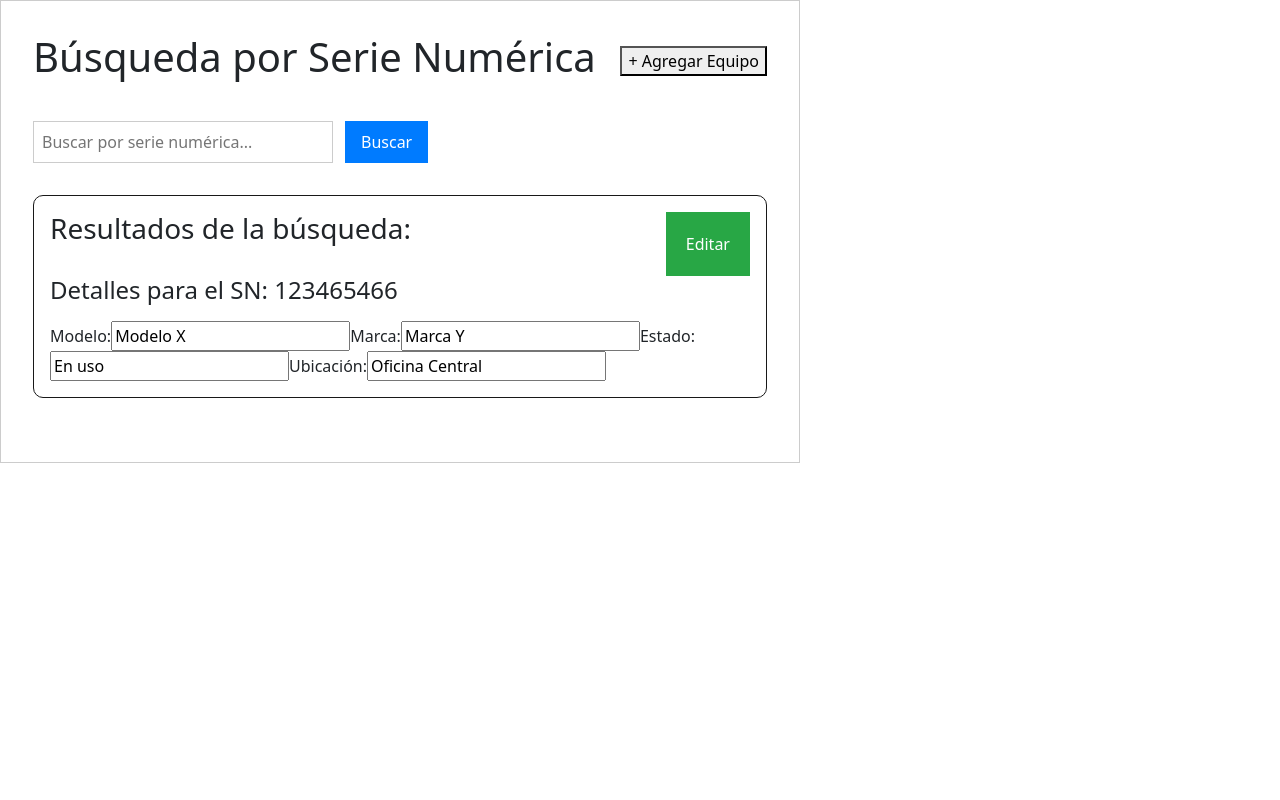
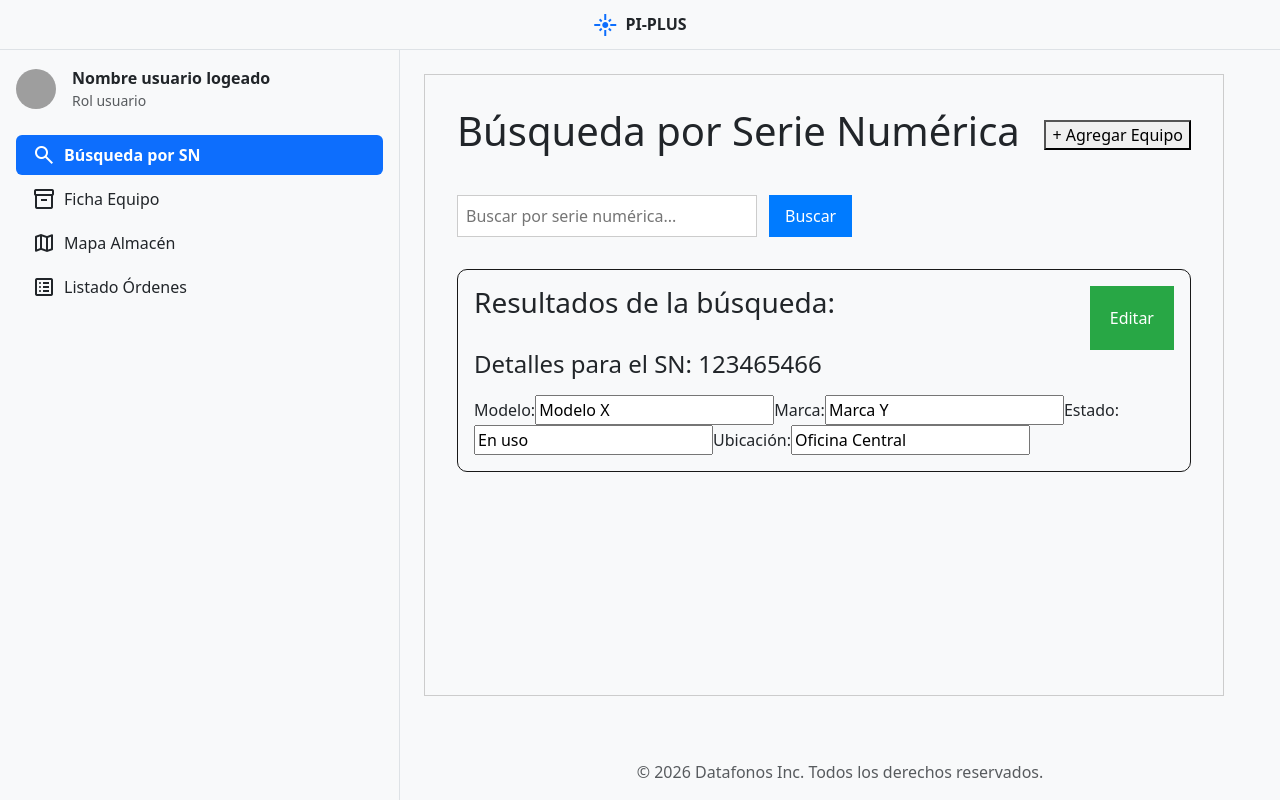
Before and after one commit to albapanato/pi_plus-frontend, a React (Vite) app: page /busqueda in a window 1280 px wide. Shown: the top 800 px of the page. Built offline with nearby package versions, Linux system fonts and the light colour scheme; grey boxes are pictures that could not be loaded.

Commit message:
reorganizacion de componentes en carpetas y estilos css en carpeta styles

```diff
--- a/src/components/Sidebar.tsx
+++ b/src/components/Sidebar.tsx
@@ -25,10 +25,10 @@ export default function Sidebar() {
 
         {/* Navegación */}
         <nav className="nav nav-pills flex-column gap-1">
-          <NavItem to="/dashboard" icon="search" label="Búsqueda por SN" />
-          <NavItem to="/equipos" icon="inventory_2" label="Ficha Equipo" />
-          <NavItem to="/almacen" icon="map" label="Mapa Almacén" />
-          <NavItem to="/ordenes" icon="list_alt" label="Listado Órdenes" />
+          <NavItem to="/busqueda" icon="search" label="Búsqueda por SN" />
+          <NavItem to="/#" icon="inventory_2" label="Ficha Equipo" />
+          <NavItem to="/#" icon="map" label="Mapa Almacén" />
+          <NavItem to="/#" icon="list_alt" label="Listado Órdenes" />
         </nav>
       </div>
     </aside>
--- a/src/components/BusquedaSNForm.tsx
+++ b/src/components/busquedaSN/BusquedaSNForm.tsx
@@ -1,4 +1,4 @@
-import "./BusquedaSNForm.css";
+import "../../styles/BusquedaSNForm.css";
 
 
 function BusquedaSNForm() {
--- a/src/components/BusquedaSNHeader.tsx
+++ b/src/components/busquedaSN/BusquedaSNHeader.tsx
@@ -1,4 +1,4 @@
-import "./BusquedaSNHeader.css";
+import "../../styles/BusquedaSNHeader.css";
 
 
  type Props = {
--- a/src/components/BusquedaSNResult.tsx
+++ b/src/components/busquedaSN/BusquedaSNResult.tsx
@@ -1,4 +1,4 @@
-import "./BusquedaSNResult.css";
+import "../../styles/BusquedaSNResult.css";
 
 function BusquedaSNResult() {
   return (
--- a/src/routes/AppRoutes.tsx
+++ b/src/routes/AppRoutes.tsx
@@ -3,6 +3,7 @@ import AuthLayout from "../layouts/AuthLayout";
 import AppLayout from "../layouts/AppLayout";
 import Login from "../pages/Login";
 import Dashboard from "../pages/Dashboard";
+import BusquedaSNPage from "../pages/BusquedaSNPage";
 
 
 export default function AppRoutes() {
@@ -18,7 +19,7 @@ export default function AppRoutes() {
       <Route element={<AppLayout />}>
         <Route path="/dashboard" element={<Dashboard />} />
         {/* Ejemplo futuro */}
-        {/* <Route path="/dashboard" element={<Dashboard />} /> */}
+        <Route path="/busqueda" element={<BusquedaSNPage />} />
       </Route>
     </Routes>
   );
```
Also changed, not shown: src/pages/BusquedaSNPage.tsx (+4 -4 lines), src/styles/BusquedaSNForm.css (renamed from src/components/BusquedaSNForm.css), src/styles/BusquedaSNHeader.css (renamed from src/components/BusquedaSNHeader.css), src/styles/BusquedaSNPage.css (renamed from src/pages/BusquedaSNPage.css), src/styles/BusquedaSNResult.css (renamed from src/components/BusquedaSNResult.css).
